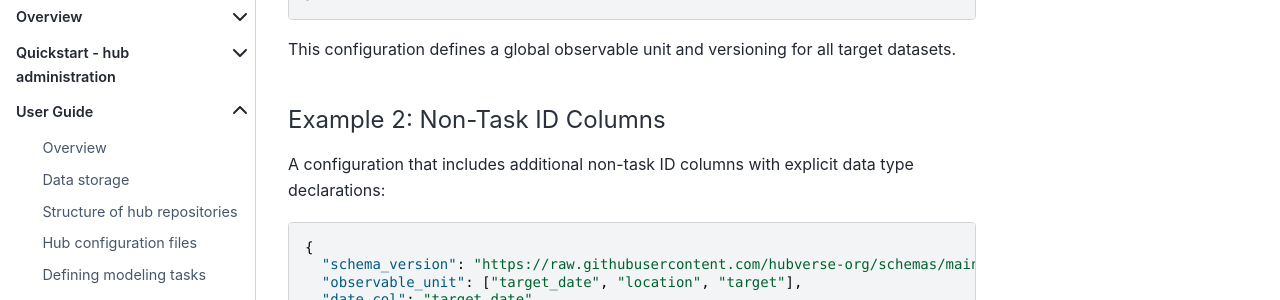
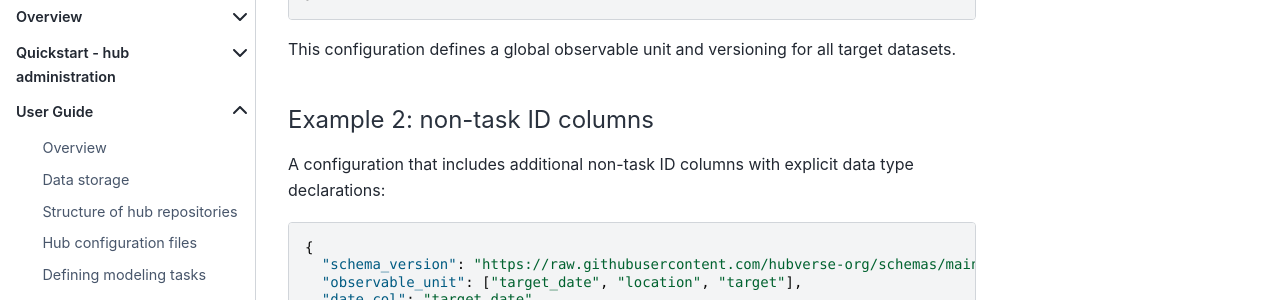
Before and after one commit to hubverse-org/hubDocs, a Sphinx documentation site: the page built from docs/source/user-guide/target-data.md, in a window 1280 px wide and 900 px high, scrolled down 24822 px. Shown: the part 155-455 px from the top of the window. Built offline with Sphinx 7.4.7 and the Sphinx Book theme 1.1.4, drawn with Linux system fonts in a browser that asks for light colours; comment, search, counter and statistics services are not loaded.

```diff
--- a/docs/source/user-guide/target-data.md
+++ b/docs/source/user-guide/target-data.md
@@ -717,7 +717,7 @@ A basic configuration for a hub that maintains versioned target data:
 
 This configuration defines a global observable unit and versioning for all target datasets.
 
-#### Example 2: Non-Task ID Columns
+#### Example 2: non-task ID columns
 
 A configuration that includes additional non-task ID columns with explicit data type declarations:
 
```
